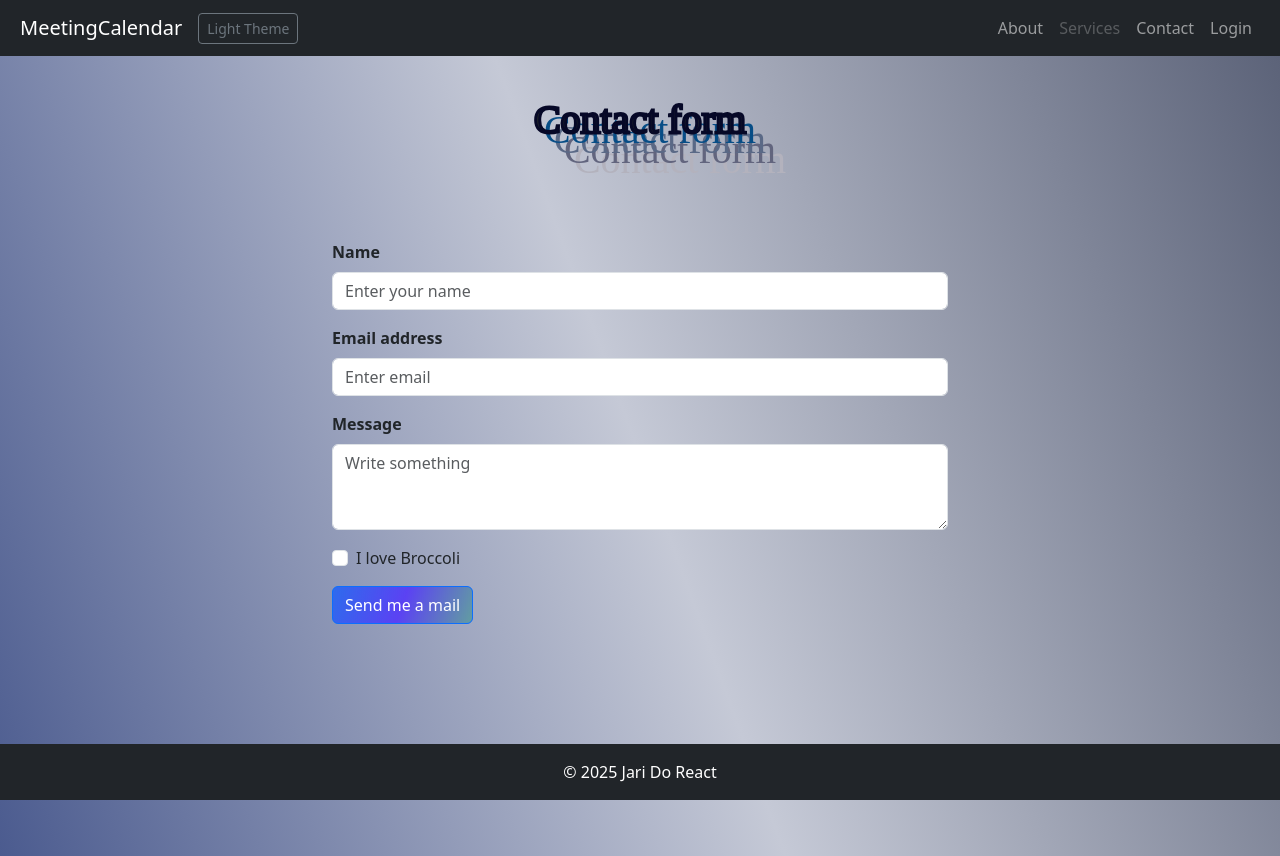
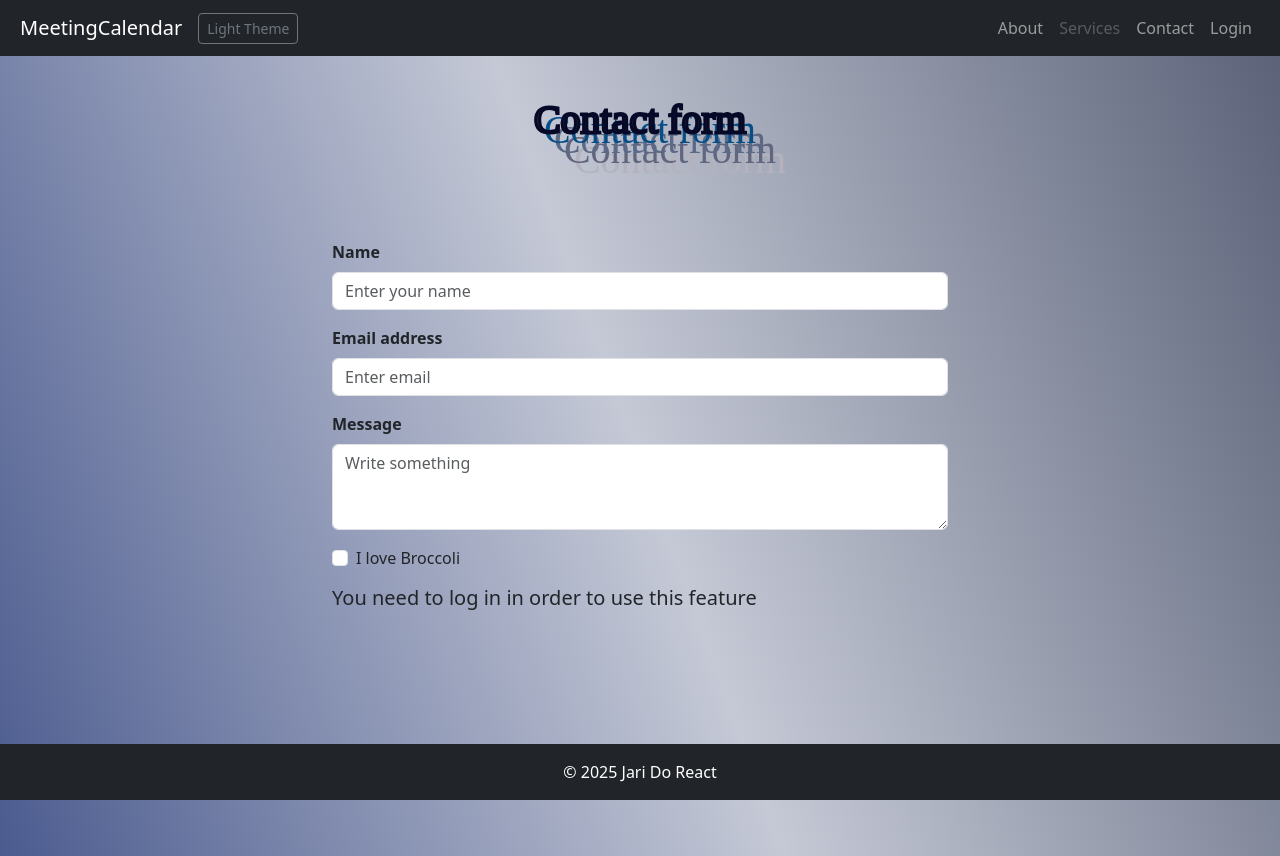
Before and after one commit to Jari1980/ReactMeetingCalendar, a React (Vite) app: page /contact in a window 1280 px wide. Built offline with nearby package versions, Linux system fonts and the light colour scheme.

Commit message:
Contact button gone if user is not logged

```diff
--- a/src/components/Contact.jsx
+++ b/src/components/Contact.jsx
@@ -8,6 +8,7 @@ import "../stylesheet.css";
 
 const Contact = () => {
   const {bgMain, setBgMain} = useMeetingContext();
+  const { logged, setLogged } = useMeetingContext();
 
 
     function handleSubmit(event) {
@@ -57,9 +58,13 @@ const Contact = () => {
           <Form.Group className="mb-3" controlId="formCheckbox">
             <Form.Check type="checkbox" label="I love Broccoli" />
           </Form.Group>
+          {logged ?
           <Button variant="primary" type="submit" className="extButton">
             Send me a mail
           </Button>
+          :
+          <h5>You need to log in in order to use this feature</h5>
+          }
         </Form>
       </Container>
       </div>
```
